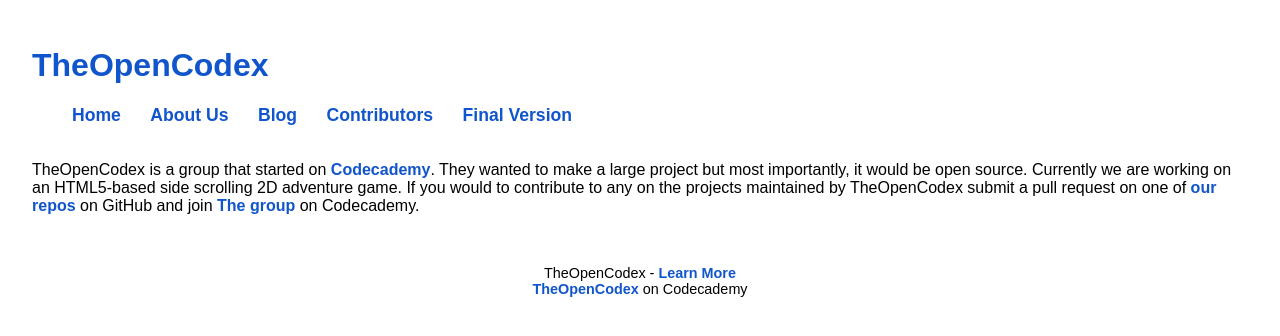
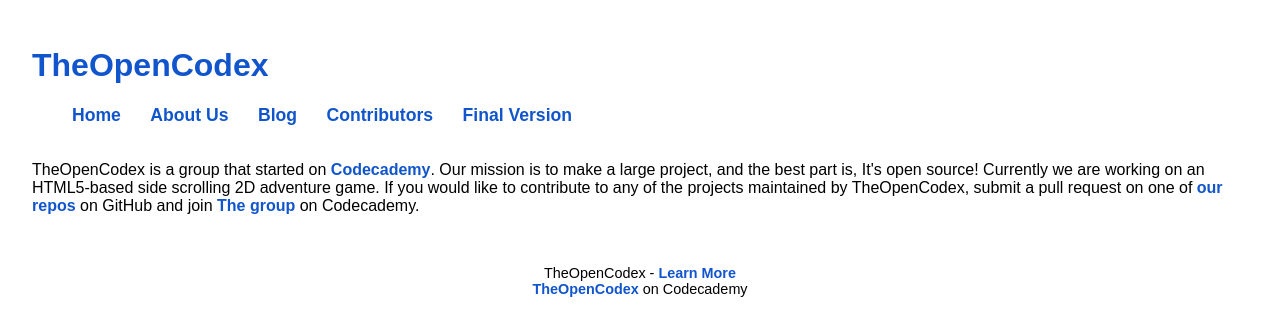
Before and after one commit to c0D1NG1010/theopencodex.github.com, a Jekyll site: the page built from index.html, in a window 1280 px wide. Shown: the top 336 px of the page. Built offline with Jekyll 4.4.1, drawn with Linux system fonts in a browser that asks for light colours; nearby versions of some CDN libraries.

Commit message:
index.html: corrected spelling and more.
index.html: corrected spelling and commas. Changed  "They wanted to make a large project but most importantly, it would be open source" to "Our mission is to make a large project, and the best part is, It's open source!".

```diff
--- a/index.html
+++ b/index.html
@@ -3,4 +3,4 @@
 id: homepage
 ---
 
-TheOpenCodex is a group that started on <a href="http://codecademy.com">Codecademy</a>. They wanted to make a large project but most importantly, it would be open source. Currently we are working on an HTML5-based side scrolling 2D adventure game. If you would to contribute to any on the projects maintained by TheOpenCodex submit a pull request on one of <a href="http://github.com/TheOpenCodex">our repos</a> on GitHub and join <a href="http://www.codecademy.com/groups/the-open-source-project">The group</a> on Codecademy.
+TheOpenCodex is a group that started on <a href="http://codecademy.com">Codecademy</a>. Our mission is to make a large project, and the best part is, It's open source! Currently we are working on an HTML5-based side scrolling 2D adventure game. If you would like to contribute to any of the projects maintained by TheOpenCodex, submit a pull request on one of <a href="http://github.com/TheOpenCodex">our repos</a> on GitHub and join <a href="http://www.codecademy.com/groups/the-open-source-project">The group</a> on Codecademy.
```
